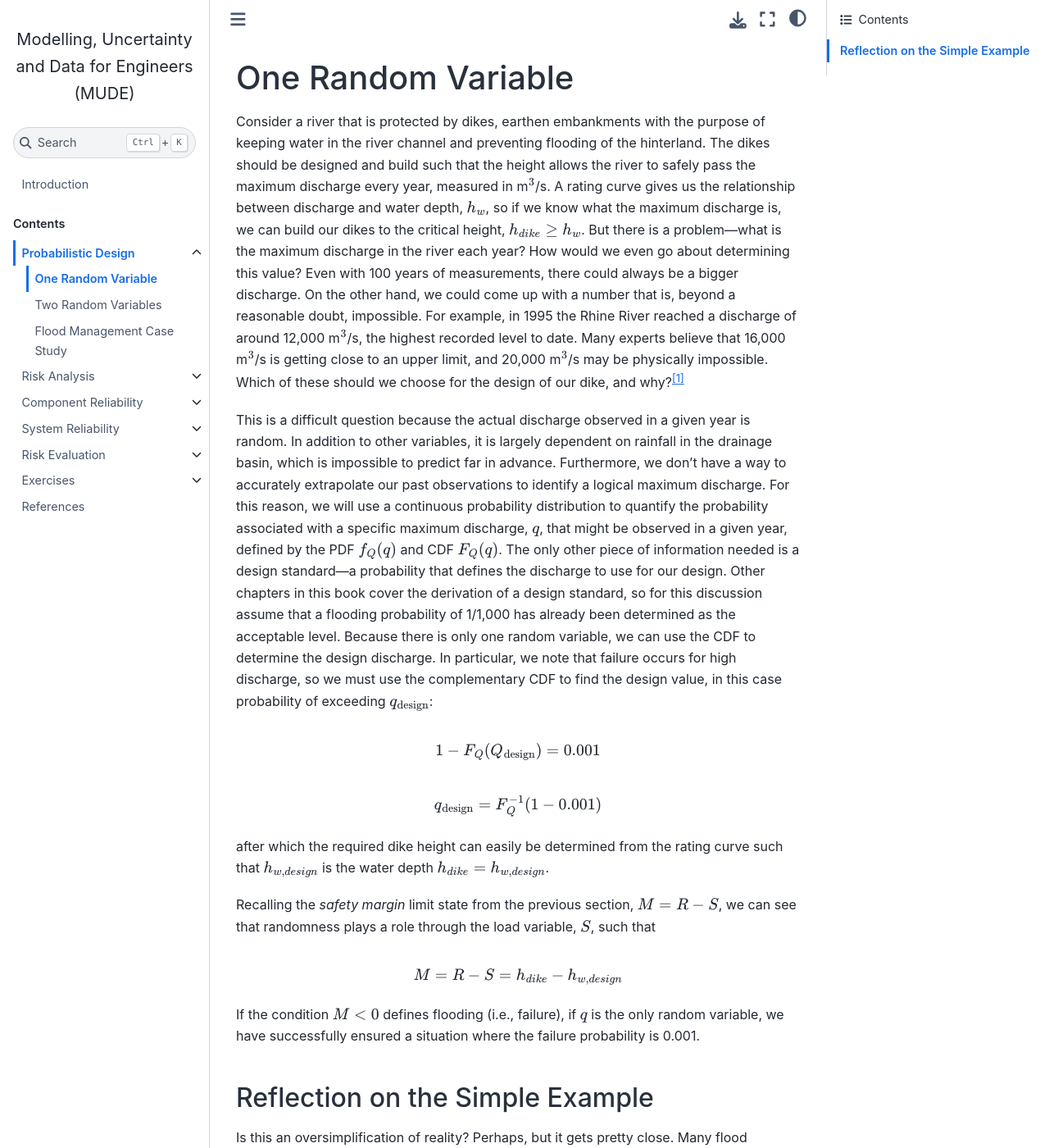
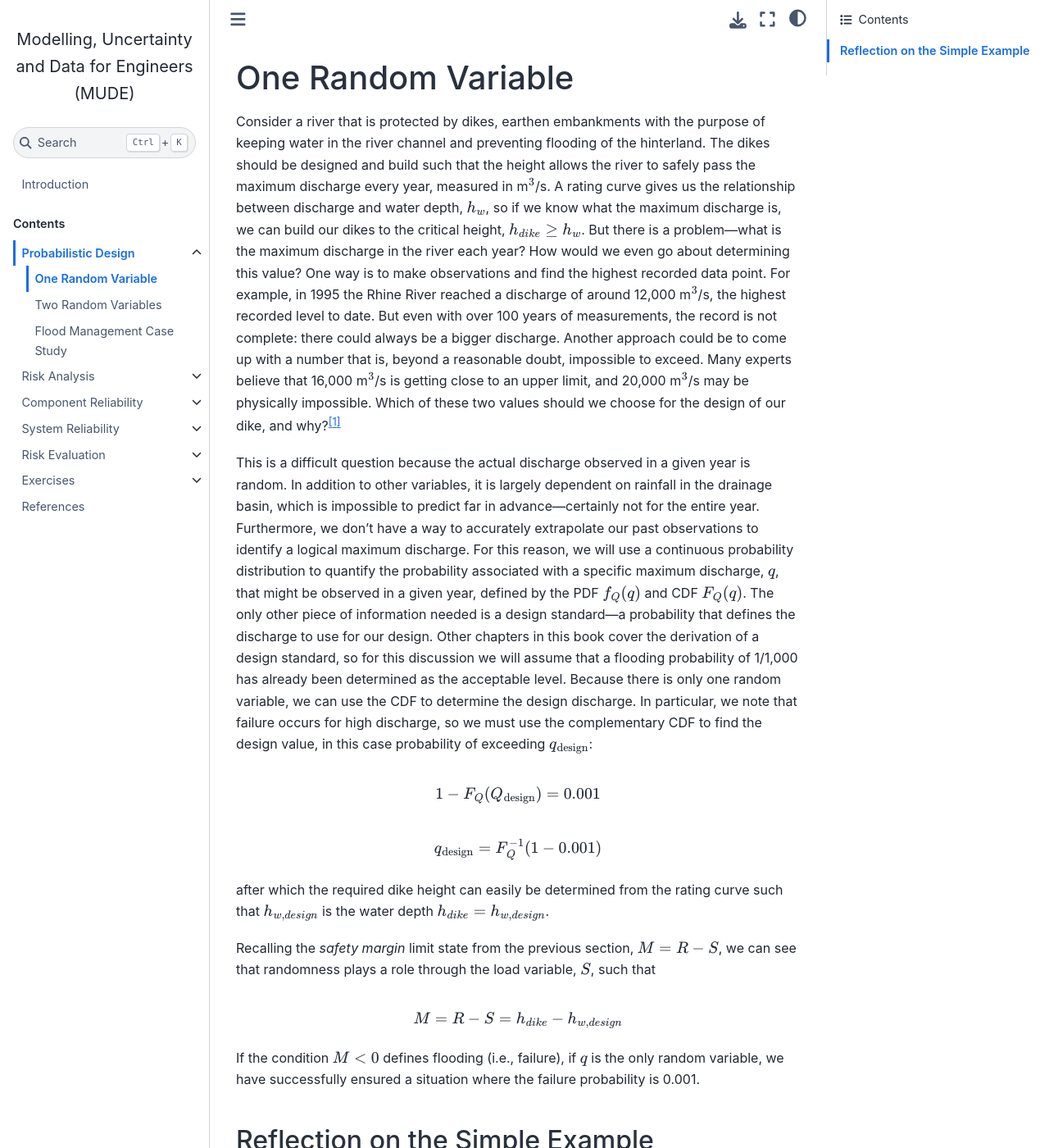
Before and after one commit to TUDelft-CITG/MUDE, a Jupyter Book: the page built from book/prob-design/01-one-random-variable.md, in a window 1280 px wide and 1400 px high. Shown: the whole window at 82% size. Built offline with Jupyter Book 1.0.4 settings and Sphinx 7.4.7 and the Sphinx Book theme 1.1.4, drawn with Linux system fonts in a browser that asks for light colours.

Commit message:
update tiny 1 RV

```diff
--- a/book/prob-design/01-one-random-variable.md
+++ b/book/prob-design/01-one-random-variable.md
@@ -1,9 +1,9 @@
 (prob_design_1_rv)=
 # One Random Variable
 
-Consider a river that is protected by dikes, earthen embankments with the purpose of keeping water in the river channel and preventing flooding of the hinterland. The dikes should be designed and build such that the height allows the river to safely pass the maximum discharge every year, measured in m$^3$/s. A rating curve gives us the relationship between discharge and water depth, $h_w$, so if we know what the maximum discharge is, we can build our dikes to the critical height, $h_{dike}\geq h_w$. But there is a problem---what is the maximum discharge in the river each year? How would we even go about determining this value? Even with 100 years of measurements, there could always be a bigger discharge. On the other hand, we could come up with a number that is, beyond a reasonable doubt, impossible. For example, in 1995 the Rhine River reached a discharge of around 12,000 m$^3$/s, the highest recorded level to date. Many experts believe that 16,000 m$^3$/s is getting close to an upper limit, and 20,000 m$^3$/s may be physically impossible. Which of these should we choose for the design of our dike, and why?[^expensive-option]
+Consider a river that is protected by dikes, earthen embankments with the purpose of keeping water in the river channel and preventing flooding of the hinterland. The dikes should be designed and build such that the height allows the river to safely pass the maximum discharge every year, measured in m$^3$/s. A rating curve gives us the relationship between discharge and water depth, $h_w$, so if we know what the maximum discharge is, we can build our dikes to the critical height, $h_{dike}\geq h_w$. But there is a problem---what is the maximum discharge in the river each year? How would we even go about determining this value? One way is to make observations and find the highest recorded data point. For example, in 1995 the Rhine River reached a discharge of around 12,000 m$^3$/s, the highest recorded level to date. But even with over 100 years of measurements, the record is not complete: there could always be a bigger discharge. Another approach could be to come up with a number that is, beyond a reasonable doubt, impossible to exceed.  Many experts believe that 16,000 m$^3$/s is getting close to an upper limit, and 20,000 m$^3$/s may be physically impossible. Which of these two values should we choose for the design of our dike, and why?[^expensive-option]
 
-This is a difficult question because the actual discharge observed in a given year is random. In addition to other variables, it is largely dependent on rainfall in the drainage basin, which is impossible to predict far in advance. Furthermore, we don't have a way to accurately extrapolate our past observations to identify a logical maximum discharge. For this reason, we will use a continuous probability distribution to quantify the probability associated with a specific maximum discharge, $q$, that might be observed in a given year, defined by the PDF $f_{Q}(q)$ and CDF $F_{Q}(q)$. The only other piece of information needed is a design standard---a probability that defines the discharge to use for our design. Other chapters in this book cover the derivation of a design standard, so for this discussion assume that a flooding probability of 1/1,000 has already been determined as the acceptable level. Because there is only one random variable, we can use the CDF to determine the design discharge. In particular, we note that failure occurs for high discharge, so we must use the complementary CDF to find the design value, in this case probability of exceeding $q_{\mathrm{design}}$:
+This is a difficult question because the actual discharge observed in a given year is random. In addition to other variables, it is largely dependent on rainfall in the drainage basin, which is impossible to predict far in advance---certainly not for the entire year. Furthermore, we don't have a way to accurately extrapolate our past observations to identify a logical maximum discharge. For this reason, we will use a continuous probability distribution to quantify the probability associated with a specific maximum discharge, $q$, that might be observed in a given year, defined by the PDF $f_{Q}(q)$ and CDF $F_{Q}(q)$. The only other piece of information needed is a design standard---a probability that defines the discharge to use for our design. Other chapters in this book cover the derivation of a design standard, so for this discussion we will assume that a flooding probability of 1/1,000 has already been determined as the acceptable level. Because there is only one random variable, we can use the CDF to determine the design discharge. In particular, we note that failure occurs for high discharge, so we must use the complementary CDF to find the design value, in this case probability of exceeding $q_{\mathrm{design}}$:
 
 $$
 1-F_{Q}(Q_{\mathrm{design}})=0.001
```
